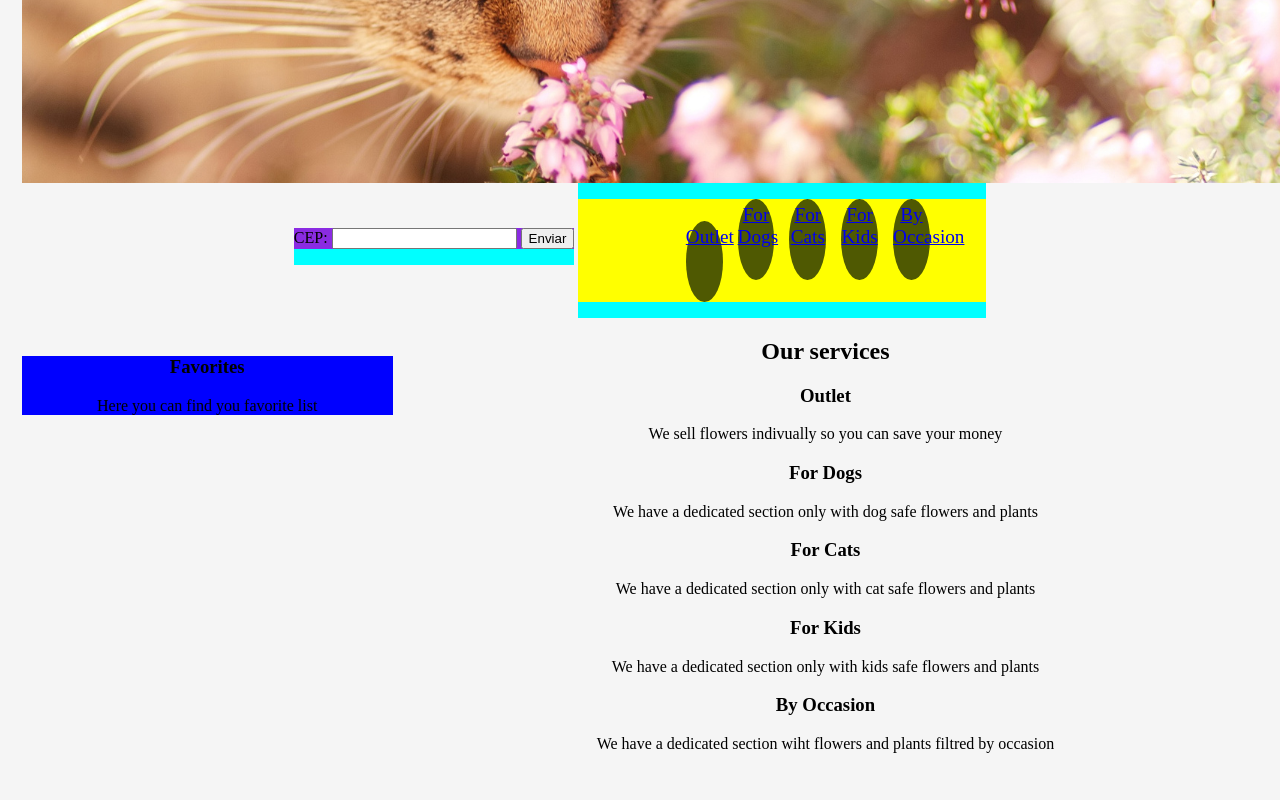
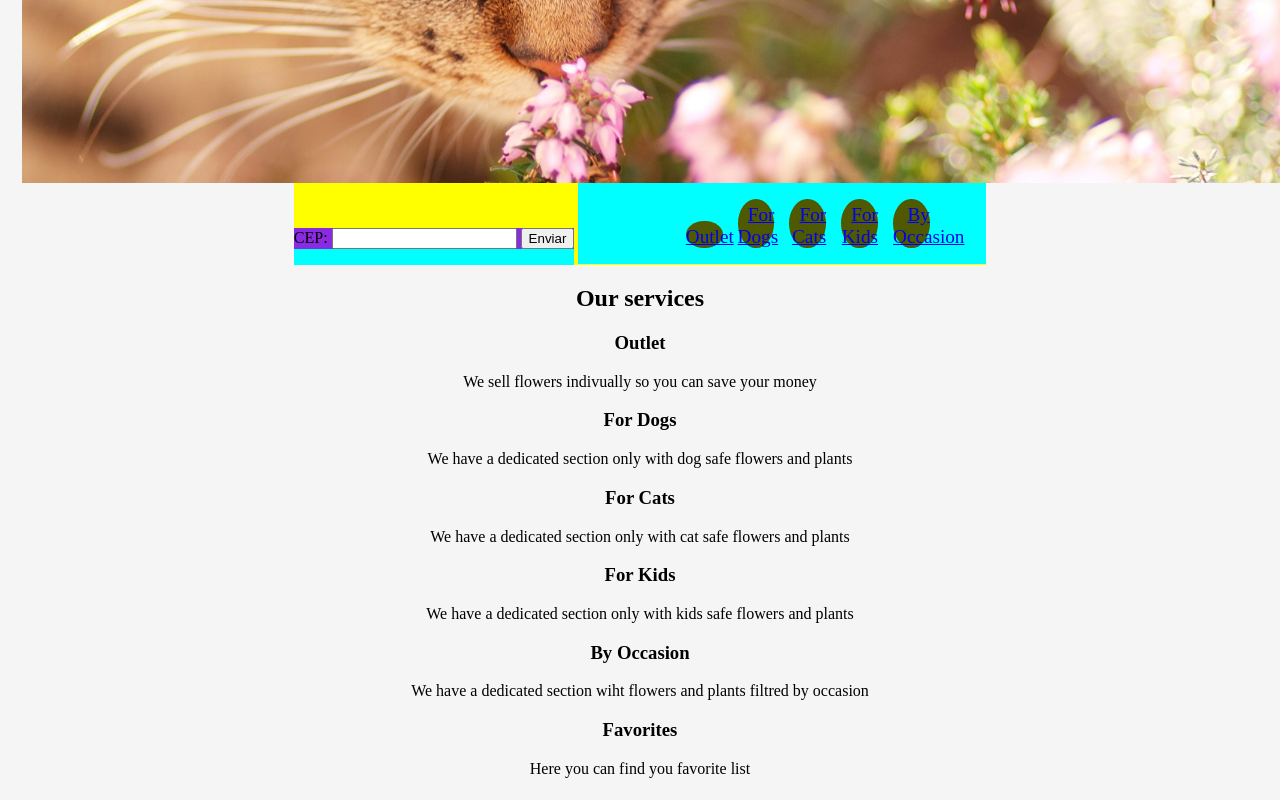
Before and after one commit to Taykazuhiro/sitetick, a plain HTML site: page index.html in a window 1280 px wide. Shown: the part 568-1368 px from the top of the page. Before the commit the page ends 1321 px from the top, so only its background shows below. Drawn offline with Linux system fonts and the light colour scheme.

Commit message:
atualização do CSS

```diff
--- a/index.html
+++ b/index.html
@@ -34,8 +34,8 @@
                 <button id="bt-enviar">Enviar</button>
             </form>
         </div>
-        <div>
-            <nav class="menu2">
+        <div class="menu2">
+            <nav >
                 <ul>
                     <li>
                         <a href="#Outlet"> Outlet </a>
--- a/style.css
+++ b/style.css
@@ -20,25 +20,23 @@ body{
     display: inline-block;
     margin: auto;
 }
+.bloco3 {
+    display: inline-table;
+    background-color: yellow;
+}
 
 .bloco3 div{
     display: inline-block;
     background-color: aqua;
-
 }
 
 form{
     background-color: blueviolet;
     border: black;
-
-}
-
-.menu2{
-    background-color: yellow;
-    padding: 0%;
 }
 
 .menu2 ul li{
+    text-align: right;
     display: inline-block;
     font-size: larger;
     margin-left: 3%;
@@ -48,14 +46,3 @@ form{
     height: 10%;
     padding-top: 1.5%;
 }
-
-.bloco2{
-    background-color: blue;
-    max-width: 30%;
-}
-
-.bloco1{
-    max-width: 70%;
-    margin-left: 30%;
-    height: 0;
-}
```
